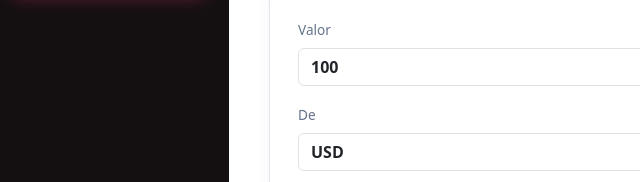
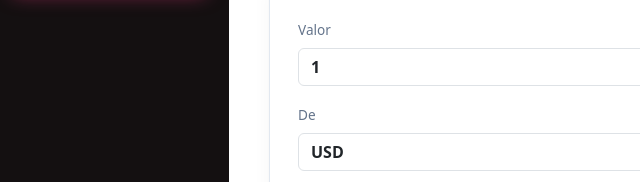
Before and after one commit to flaviorss/currency-exchange, a plain HTML site: page frontend/index.html in a window 1280 px wide. Shown: the part 191-373 px from the top of the page, 11-651 px from the left. Drawn offline with nearby package versions, Linux system fonts and the light colour scheme.

Commit message:
chore: atualiza value padrão do input

```diff
--- a/frontend/index.html
+++ b/frontend/index.html
@@ -30,7 +30,7 @@
       <form class="card-x" id="conversionForm">
         <h2>Realizar conversão</h2>
         <label for="amount" class="form-label">Valor</label>
-        <input id="amount" type="number" min="0.01" step="any" class="form-control amount mb-3" value="100" placeholder="Digite o valor" required>
+        <input id="amount" type="number" min="0.01" step="any" class="form-control amount mb-3" value="1" placeholder="Digite o valor" required>
 
         <div class="row g-3 align-items-end mb-4">
           <div class="col">
```
